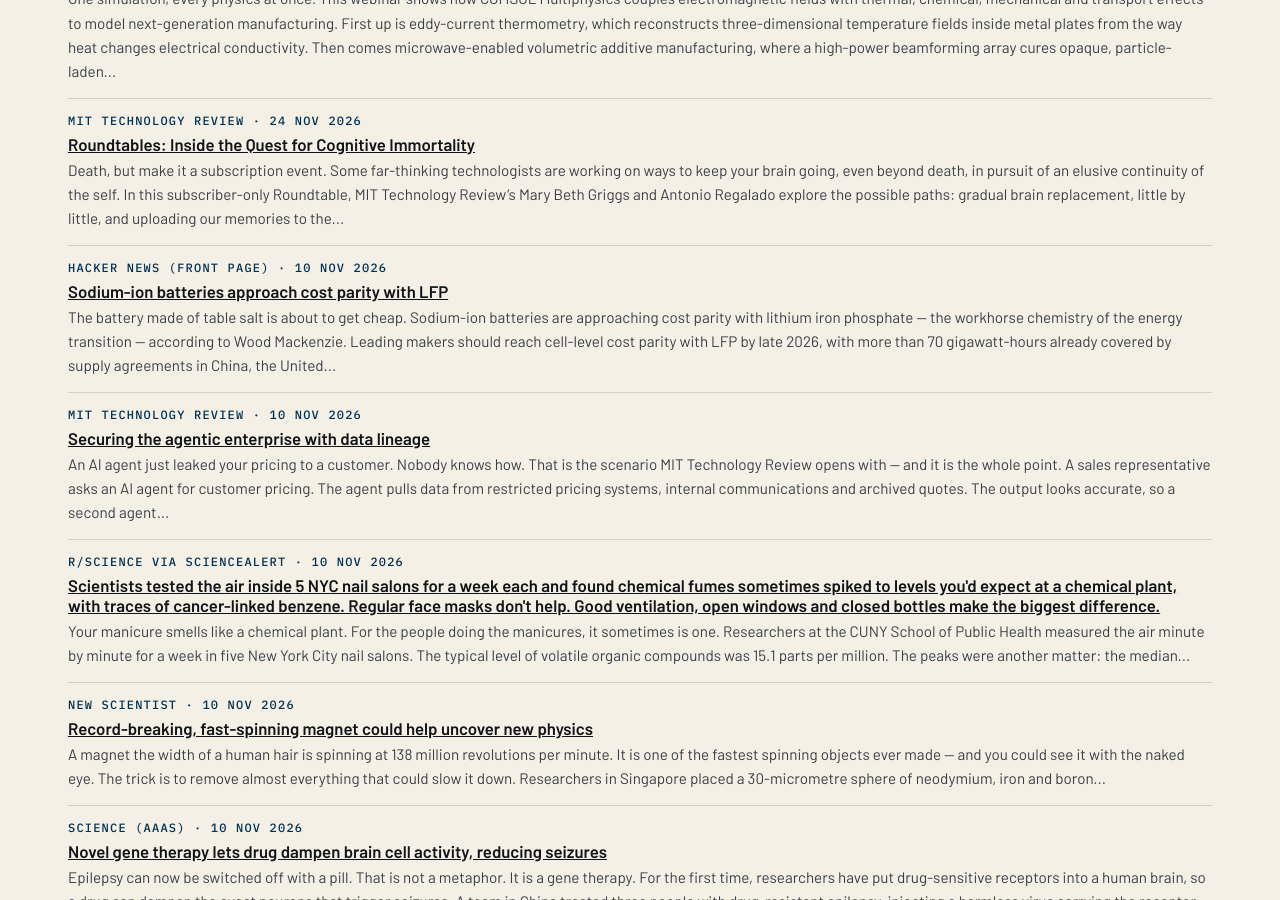
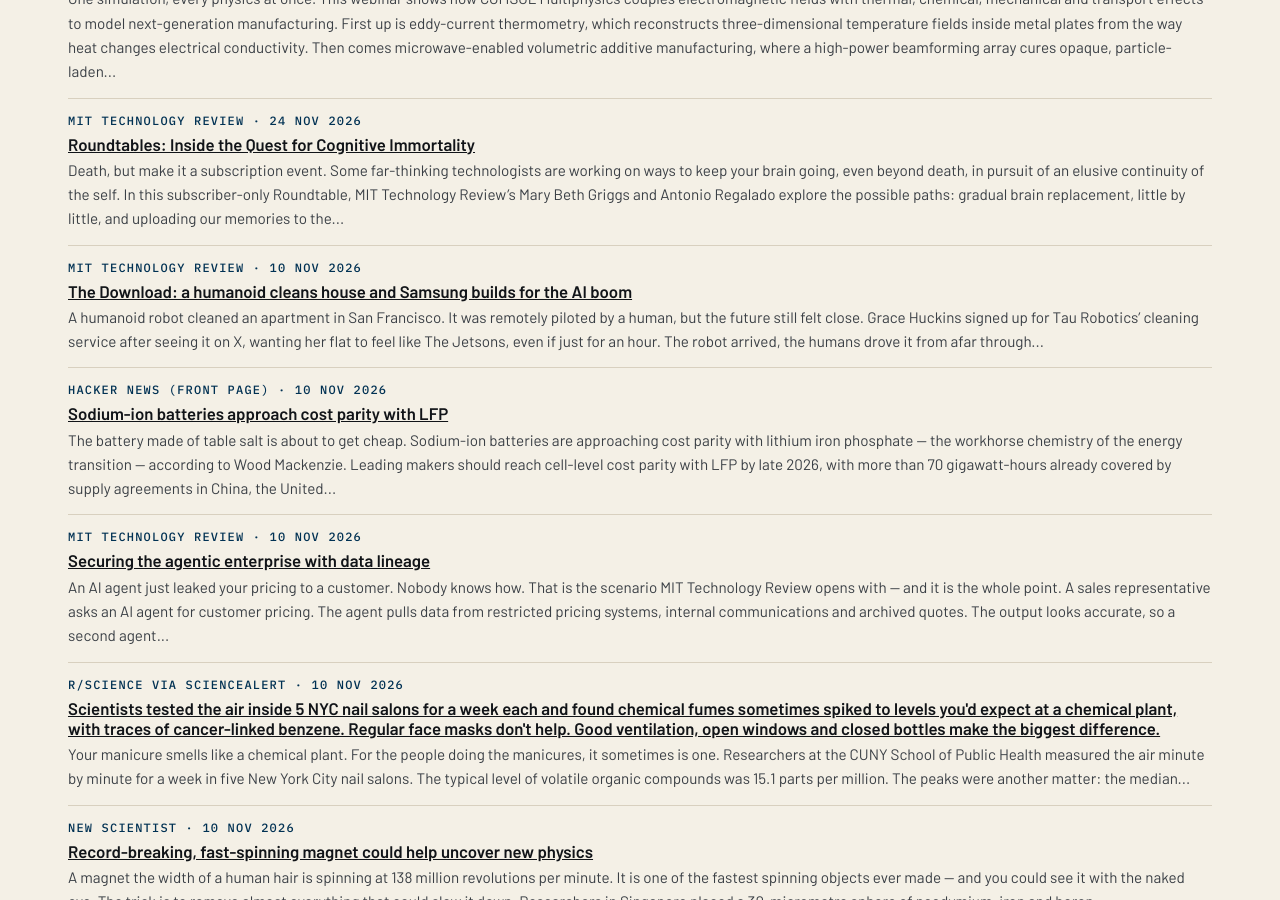
Before and after one commit to katz-news/katz.news, a Jekyll site: the page built from briefs/index.html, in a window 1280 px wide and 900 px high, scrolled down 637 px. Built offline with Jekyll 4.4.1, drawn with Linux system fonts in a browser that asks for light colours.

Commit message:
Publish 2026-11-07

```diff
--- a/_data/build.yml
+++ b/_data/build.yml
@@ -1 +1 @@
-published_at: 2026-11-07T19:09:00Z
+published_at: 2026-11-07T19:13:12Z
--- /dev/null
+++ b/_posts/briefs/2026-11-07-the-download-a-humanoid-cleans-house-and-samsung-builds-for.md
@@ -0,0 +1,17 @@
+---
+published: true
+title: "The Download: a humanoid cleans house and Samsung builds for the AI boom"
+date: 2026-11-10
+section: technology
+source_name: MIT Technology Review
+source_url: https://www.technologyreview.com/2026/11/06/1148154/the-download-humanoid-robot-cleaner-samsung-ai-chip-boom/
+---
+A humanoid robot cleaned an apartment in San Francisco. It was remotely piloted by a human, but the future still felt close. Grace Huckins signed up for Tau Robotics' cleaning service after seeing it on X, wanting her flat to feel like The Jetsons, even if just for an hour. The robot arrived, the humans drove it from afar through its cameras, and the glimpse of the future came with unexpected challenges.
+
+Meanwhile, Samsung is building the hardware the future runs on. At its Pyeongtaek campus south of Seoul, three chip fabs already run around the clock, a fourth is coming online, and thousands of workers are racing to build a fifth — all to feed the demand for the memory chips generative AI needs.
+
+And then the markets had their say. Almost $2.5 trillion was wiped off tech stocks, the Nasdaq's worst day since April 2025, amid fears of an AI slowdown. The Magnificent Seven lost over $1 trillion; Tesla and SpaceX shed more than $420 billion between them. 'The steamroller showed up today,' one wealth adviser told Reuters.
+
+Elsewhere in the issue: Democrats lining up to rein in Big Tech, a cyber threat to commercial freezers, active volcanoes on Mars, NASA's mysterious X-70 aircraft, and the end of the Cybertruck.
+
+Conclusion: the future is not arriving, but rather being assembled — by a robot with a remote control, a fab running all night, and a market that just lost $2.5 trillion.
```
